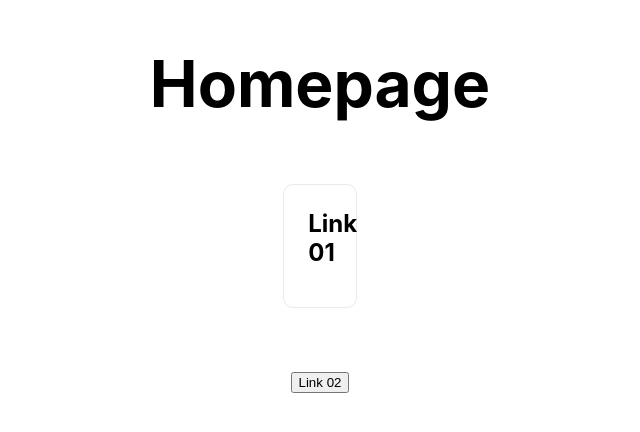
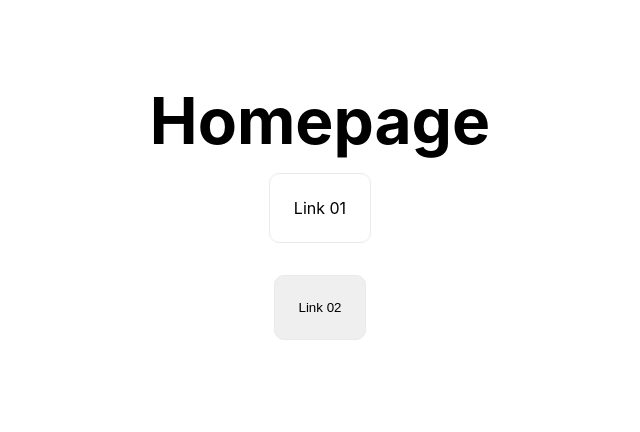
Before and after one commit to etc-tiago/demo-nextjs-playwright-github-workflow, a Next.js app: page / in a window 1280 px wide. Shown: the part 180-612 px from the top of the page, without its empty margins (320-960 px from the left). Built offline with nearby package versions, Linux system fonts and the light colour scheme.

Commit message:
one more check

```diff
--- a/pages/index.tsx
+++ b/pages/index.tsx
@@ -22,12 +22,13 @@ const Home: NextPage = () => {
         <div className={styles.grid}>
           <Link href="/link-01">
             <a className={styles.card} id="go-to-link-1">
-              <h2>Link 01</h2>
+              Link 01
             </a>
           </Link>
         </div>
         <div className={styles.grid}>
           <button
+            className={styles.card}
             id="go-to-link-2"
             type="button"
             onClick={() => {
--- a/styles/Home.module.css
+++ b/styles/Home.module.css
@@ -75,7 +75,6 @@
   justify-content: center;
   flex-wrap: wrap;
   max-width: 800px;
-  margin-top: 3rem;
 }
 
 .card {
@@ -87,7 +86,6 @@
   border: 1px solid #eaeaea;
   border-radius: 10px;
   transition: color 0.15s ease, border-color 0.15s ease;
-  width: 45%;
 }
 
 .card:hover,
```
Also changed, not shown: 1 other file (tests, documents, lock files or other folders).
